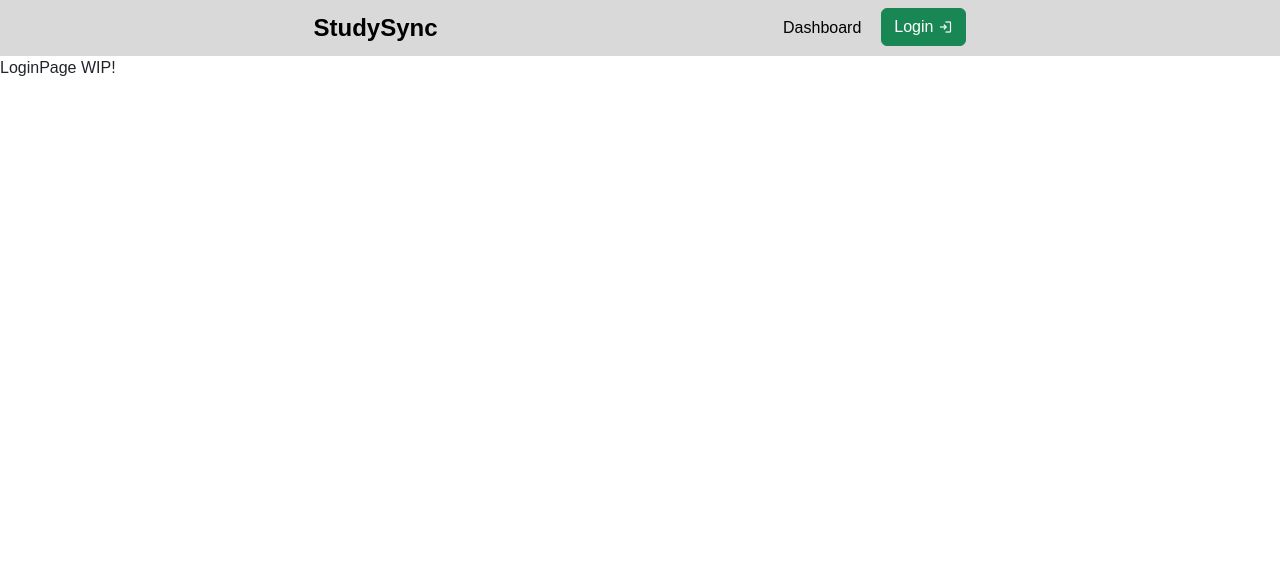
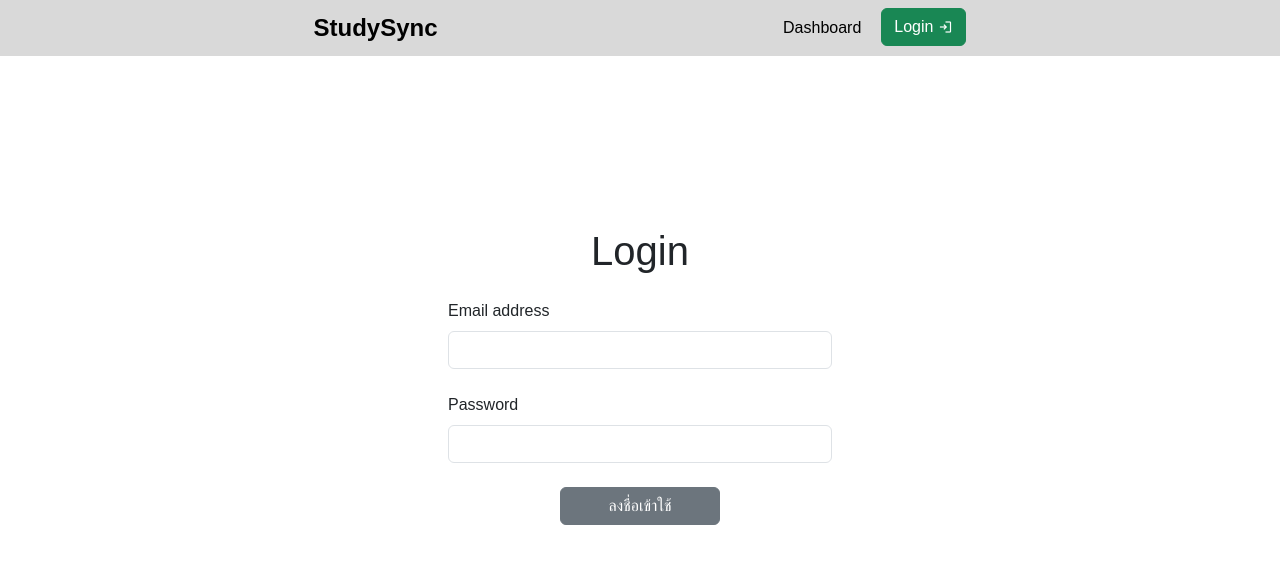
Before and after one commit to phatphumt/StudySync-NSC2024, a React (Vite) app: page /login in a window 1280 px wide. Shown: the top 564 px of the page. Built offline with nearby package versions, Linux system fonts and the light colour scheme.

Commit message:
added login page

```diff
--- a/src/main.tsx
+++ b/src/main.tsx
@@ -3,11 +3,11 @@ import ReactDOM from 'react-dom/client';
 import App from './pages/Home.tsx';
 import Dashboard from './pages/Dashboard.tsx';
 import LoginPage from './pages/LoginPage.tsx';
+import NavBar from './components/NavBar.tsx';
 import { BrowserRouter as Router, Routes, Route } from 'react-router-dom';
 import './index.sass';
 import 'bootstrap/dist/css/bootstrap.min.css';
 import 'bootstrap/dist/js/bootstrap.bundle.min';
-import NavBar from './components/NavBar.tsx';
 
 ReactDOM.createRoot(document.getElementById('root')!).render(
 	<React.StrictMode>
--- a/src/pages/Home.tsx
+++ b/src/pages/Home.tsx
@@ -1,6 +1,7 @@
 import { Button } from 'react-bootstrap';
 import '../styles/App.sass';
 import '../styles/Home.sass';
+import { Link } from 'react-router-dom';
 
 const App = () => {
 	const aboutContent = [
@@ -45,9 +46,11 @@ const App = () => {
 						);
 					})}
 				</div>
-				<Button variant="secondary" className="start--btn">
-					เริ่มเลย
-				</Button>
+				<Link to='/login'>
+					<Button variant="secondary" className="start--btn">
+						เริ่มเลย
+					</Button>
+				</Link>
 			</main>
 		</>
 	);
--- a/src/pages/LoginPage.tsx
+++ b/src/pages/LoginPage.tsx
@@ -1,5 +1,69 @@
+import { Button } from "react-bootstrap";
+import "../styles/LoginPage.sass";
+import { FormEvent, useState } from "react";
+
 const LoginPage = () => {
-	return <>LoginPage WIP!</>;
+  const [signing, setSigning] = useState(false);
+  const [credentials, setCredentials] = useState({
+    email: "",
+    password: "",
+  });
+
+  const handleChange = (e: React.ChangeEvent<HTMLInputElement>) => {
+    setCredentials((prev) => {
+      return {
+        ...prev,
+        [e.target.name]: e.target.value,
+      };
+    });
+  };
+
+  const handleClick = () => {
+    console.log(credentials);
+    setSigning((prev) => !prev);
+  };
+
+  return (
+    <>
+      <main>
+        <h1>Login</h1>
+        <form>
+          <div className="fromItemWrapper">
+            <label htmlFor="exampleInputEmail1" className="form-label">
+              Email address
+            </label>
+            <input
+              type="email"
+              name="email"
+              className="form-control"
+              id="exampleInputEmail1"
+              onChange={handleChange}
+            />
+          </div>
+          <div className="fromItemWrapper">
+            <label htmlFor="passwordinput" className="form-label">
+              Password
+            </label>
+            <input
+              name="password"
+              type="password"
+              className="form-control"
+              id="passwordinput"
+              onChange={handleChange}
+            />
+          </div>
+          <Button
+            variant="secondary"
+            className={!signing ? "signin--btn" : "signin--btn signining"}
+            disabled={signing}
+            onClick={handleClick}
+          >
+            ลงชื่อเข้าใช้
+          </Button>
+        </form>
+      </main>
+    </>
+  );
 };
 
 export default LoginPage;
--- a/src/styles/Home.sass
+++ b/src/styles/Home.sass
@@ -38,6 +38,6 @@ main
   background: $main-color !important
   border: none !important
   color: #000 !important
-  transition: all 500ms
+  transition: all .5s
   &:hover
     box-shadow: 0px 4px 4px 0px rgba(0, 0, 0, 0.25)
--- /dev/null
+++ b/src/styles/LoginPage.sass
@@ -0,0 +1,24 @@
+main
+    display: flex
+    flex-direction: column
+    height: 80vh
+
+.form-control
+    width: 30vw !important
+
+form
+    display: flex
+    flex-direction: column
+    margin-top: 1rem !important
+    gap: 1.5rem
+    align-items: center
+
+.signin--btn
+    width: 20vh
+
+.signining
+    opacity: .6
+
+.bb
+    background: transparent
+    border: none
```
